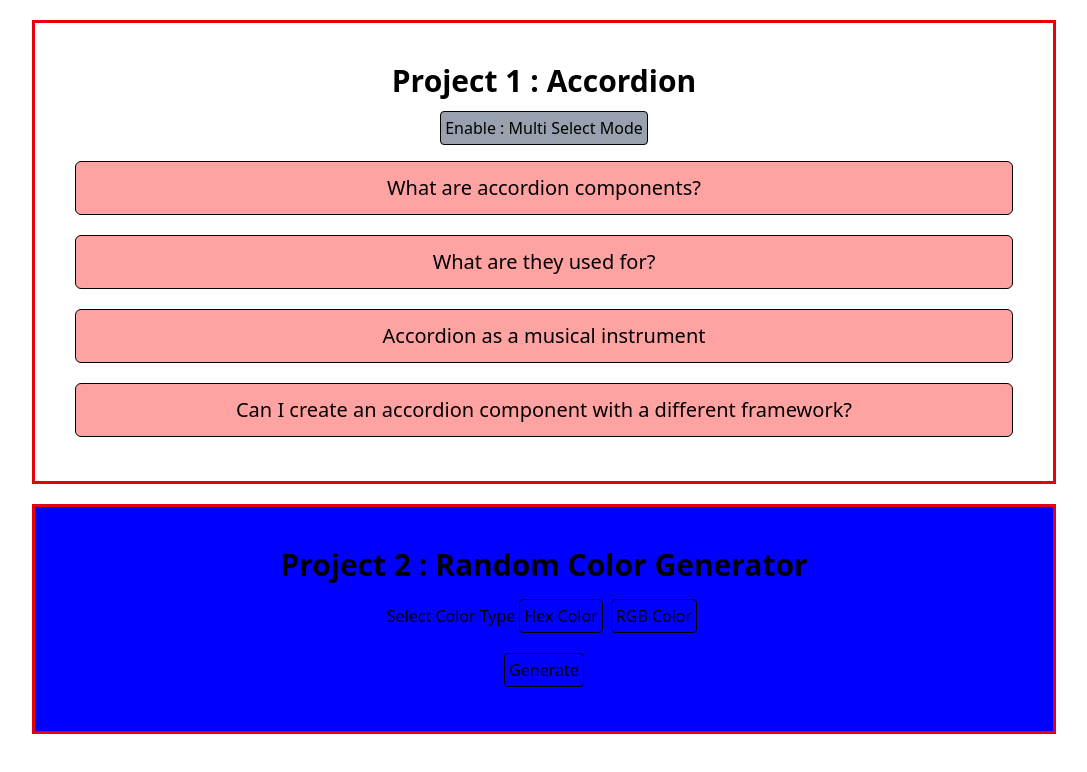
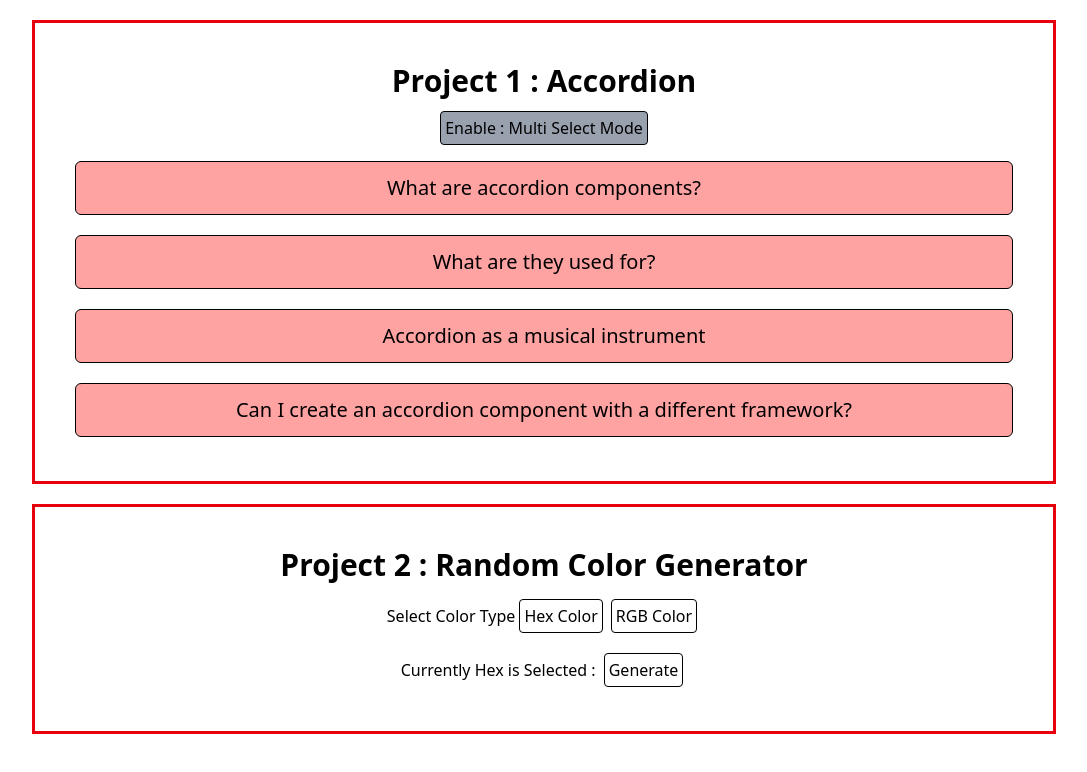
Before and after one commit to SanjeevKumar3662/20plusReactProjects, a React (Vite) app in the folder plusReactProject/: page / in a window 1280 px wide. Shown: the top 772 px of the page, without its empty margins (96-1183 px from the left). Built offline with nearby package versions, Linux system fonts and the light colour scheme.

Commit message:
now hex color generates, added the functionality in handleGenClick function

```diff
--- a/plusReactProject/src/components/ramdomColor/RandomColor.jsx
+++ b/plusReactProject/src/components/ramdomColor/RandomColor.jsx
@@ -1,18 +1,45 @@
-// import React, { useState } from "react";
+import React, { useState } from "react";
 
 const RandomColor = () => {
+  const [curType, setCurType] = useState("Hex");
+  const [color, setColor] = useState("white");
+
+  const handleGenClick = () => {
+    if (curType === "Hex") {
+      const hexCode = "0123456789ABCDEF".split("");
+
+      let code = "";
+      for (let i = 0; i < 6; i++) {
+        code += hexCode[Math.floor(Math.random() * 15)];
+        console.log(code);
+      }
+      setColor(`#${code}`);
+    } else {
+      setColor("green");
+    }
+  };
+
   return (
     <div
       className="t-container flex flex-col justify-center items-center gap-3"
-      style={{ backgroundColor: `${"blue"}` }}
+      style={{ backgroundColor: `${color}` }}
     >
       <h1 className="t-h1">Project 2 : Random Color Generator</h1>
       <div className="">
         Select Color Type
-        <button className="btn">Hex Color</button>
-        <button className="btn">RGB Color</button>
+        <button onClick={() => setCurType("Hex")} className="btn">
+          Hex Color
+        </button>
+        <button onClick={() => setCurType("rgb")} className="btn">
+          RGB Color
+        </button>
       </div>
-      <button className="btn">Generate</button>
+      <div>
+        Currently {curType} is Selected :{" "}
+        <button onClick={handleGenClick} className="btn">
+          Generate
+        </button>
+      </div>
     </div>
   );
 };
```
